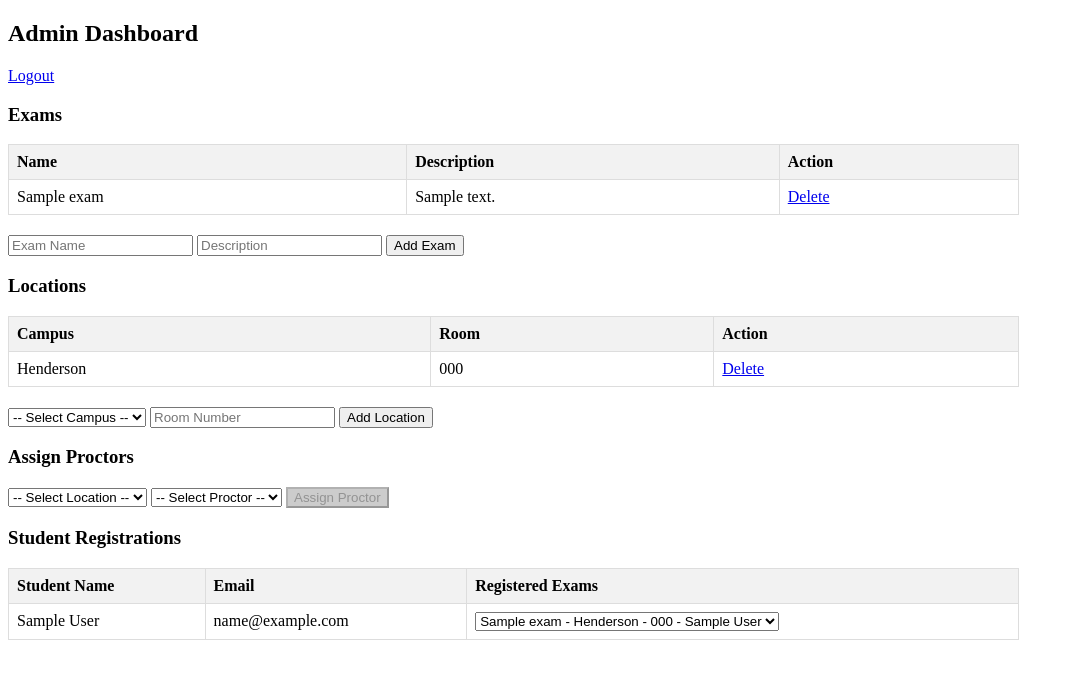
After one commit to Scrumpossible/ExamRegistration, a Flask app: page /admin/dashboard in a window 1280 px wide. The commit adds this page. Shown: the top 679 px of the page, without its empty margins (0-1074 px from the left). Run offline with Flask 3, Linux system fonts and the light colour scheme; the visitor is signed in with stand-in values (Sample User, id 1); tables that the repository leaves empty hold one stand-in row (values such as "Sample post").

Commit message:
Added working Admin page
login, logout, add/delete exams, locations, and proctors, and view student exam registrations

```diff
--- /dev/null
+++ b/Templates/AdminDashboard.html
@@ -0,0 +1,132 @@
+<!DOCTYPE html>
+<html>
+<head>
+    <title>Admin Dashboard</title>
+    <style>
+        table { border-collapse: collapse; width: 80%; margin-bottom: 20px; }
+        th, td { border: 1px solid #ddd; padding: 8px; text-align: left; }
+        th { background-color: #f2f2f2; }
+        input[type="submit"]:disabled { background-color: #ccc; cursor: not-allowed; }
+    </style>
+</head>
+<body>
+    <h2>Admin Dashboard</h2>
+    <p><a href="/admin/logout">Logout</a></p>
+
+    <!-- Exams Section -->
+    <h3>Exams</h3>
+    <table>
+        <tr>
+            <th>Name</th>
+            <th>Description</th>
+            <th>Action</th>
+        </tr>
+        {% for exam in exams %}
+        <tr>
+            <td>{{ exam.name }}</td>
+            <td>{{ exam.descriptions }}</td>
+            <td><a href="/admin/delete_exam/{{ exam.id }}">Delete</a></td>
+        </tr>
+        {% endfor %}
+    </table>
+
+    <form method="POST" action="/admin/add_exam">
+        <input type="text" name="name" placeholder="Exam Name" required>
+        <input type="text" name="description" placeholder="Description">
+        <input type="submit" value="Add Exam">
+    </form>
+
+    <!-- Locations Section -->
+    <h3>Locations</h3>
+    <table>
+        <tr>
+            <th>Campus</th>
+            <th>Room</th>
+            <th>Action</th>
+        </tr>
+        {% for loc in locations %}
+        <tr>
+            <td>{{ loc.campus_name }}</td>
+            <td>{{ loc.room_number }}</td>
+            <td><a href="/admin/delete_location/{{ loc.id }}">Delete</a></td>
+        </tr>
+        {% endfor %}
+    </table>
+
+    <form method="POST" action="/admin/add_location">
+        <select name="campus_name" required>
+            <option value="">-- Select Campus --</option>
+            <option value="Henderson">Henderson</option>
+            <option value="North Las Vegas">North Las Vegas</option>
+            <option value="West Charleston">West Charleston</option>
+        </select>
+        <input type="text" name="room_number" placeholder="Room Number" required>
+        <input type="submit" value="Add Location">
+    </form>
+
+    <!-- Assign Proctors Section -->
+    <h3>Assign Proctors</h3>
+    <form method="POST" action="/admin/assign_proctor">
+        <select name="location_id" id="locationSelect" required>
+            <option value="">-- Select Location --</option>
+            {% for loc in locations %}
+            <option value="{{ loc.id }}">{{ loc.campus_name }} - {{ loc.room_number }}</option>
+            {% endfor %}
+        </select>
+
+        <select name="proctor_id" id="proctorSelect" required>
+            <option value="">-- Select Proctor --</option>
+            {% for user in proctors %}
+            <option value="{{ user.id }}">{{ user.full_name }}</option>
+            {% endfor %}
+        </select>
+
+        <input type="submit" value="Assign Proctor" id="assignButton" disabled>
+    </form>
+
+    <h3>Student Registrations</h3>
+    <table>
+        <tr>
+            <th>Student Name</th>
+            <th>Email</th>
+            <th>Registered Exams</th>
+        </tr>
+        {% for entry in student_data %}
+        <tr>
+            <td>{{ entry.student.full_name }}</td>
+            <td>{{ entry.student.email }}</td>
+            <td>
+                <select>
+                    {% if entry.exams %}
+                        {% for exam in entry.exams %}
+                            <option>
+                                {{ exam.exam_name }} - {{ exam.campus_name }} - {{ exam.room_number }} - {{ exam.proctor_name or 'No Proctor' }}
+                            </option>
+                        {% endfor %}
+                    {% else %}
+                        <option>No exams scheduled</option>
+                    {% endif %}
+                </select>
+            </td>
+        </tr>
+        {% endfor %}
+    </table>
+
+    <script>
+        const locationSelect = document.getElementById('locationSelect');
+        const proctorSelect = document.getElementById('proctorSelect');
+        const assignButton = document.getElementById('assignButton');
+
+        function updateButtonState() {
+            if (locationSelect.value && proctorSelect.value) {
+                assignButton.disabled = false;
+            } else {
+                assignButton.disabled = true;
+            }
+        }
+
+        locationSelect.addEventListener('change', updateButtonState);
+        proctorSelect.addEventListener('change', updateButtonState);
+    </script>
+</body>
+</html>
--- a/Templates/Login.html
+++ b/Templates/Login.html
@@ -1,5 +1,10 @@
 {% extends 'layout.html' %}
 {% block content %}
+    <!-- Admin link in upper right -->
+    <div style="position: absolute; top: 10px; right: 10px;">
+        <a href="/admin">Admin Login</a>
+    </div>
+
     <section>
         <h2>Login</h2>
         <form>
--- a/app.py
+++ b/app.py
@@ -1,6 +1,17 @@
-from flask import Flask, render_template
+from flask import Flask, render_template, request, redirect, session
+import mysql.connector
 
 app = Flask(__name__)
+app.secret_key = 'your_secret_key'  # required for sessions
+
+# MySQL connection
+db = mysql.connector.connect(
+    host="localhost",
+    user="root",
+    password="root",       # your admin password
+    database="exam_registration"
+)
+cursor = db.cursor(dictionary=True)
 
 @app.route('/')
 def home():
@@ -16,7 +27,134 @@ def info():
 def faculty():
     return render_template('Faculty.html')
 
+@app.route('/admin', methods=['GET', 'POST'])
+def admin_login():
+    if request.method == 'POST':
+        email = request.form['email']
+        password = request.form['password']
+        cursor.execute("SELECT * FROM users WHERE email=%s AND password=%s AND role='admin'", (email, password))
+        admin_user = cursor.fetchone()
+        if admin_user:
+            session['admin_logged_in'] = True
+            return redirect('/admin/dashboard')
+        else:
+            return render_template('AdminLogin.html', error="Invalid credentials")
+    return render_template('AdminLogin.html')
 
+@app.route('/admin/dashboard')
+def admin_dashboard():
+    if not session.get('admin_logged_in'):
+        return redirect('/admin')
+
+    # Existing data
+    cursor.execute("SELECT * FROM exams")
+    exams = cursor.fetchall()
+
+    cursor.execute("SELECT * FROM locations")
+    locations = cursor.fetchall()
+
+    cursor.execute("SELECT * FROM users WHERE role='faculty'")
+    proctors = cursor.fetchall()
+
+    # New student registrations section
+    cursor.execute("SELECT * FROM users WHERE role='student'")
+    students = cursor.fetchall()
+
+    student_data = []
+    for student in students:
+        cursor.execute("""
+            SELECT e.name AS exam_name, l.campus_name, l.room_number, u.full_name AS proctor_name
+            FROM registrations r
+            JOIN exam_sessions s ON r.session_id = s.id
+            JOIN exams e ON s.exam_id = e.id
+            JOIN locations l ON s.location_id = l.id
+            LEFT JOIN users u ON s.proctor_id = u.id
+            WHERE r.user_id = %s
+        """, (student['id'],))
+        exams_for_student = cursor.fetchall()
+        student_data.append({'student': student, 'exams': exams_for_student})
+
+    # Updated render_template call
+    return render_template(
+        'AdminDashboard.html',
+        exams=exams,
+        locations=locations,
+        proctors=proctors,
+        student_data=student_data
+    )
+
+
+@app.route('/admin/add_exam', methods=['POST'])
+def add_exam():
+    if not session.get('admin_logged_in'):
+        return redirect('/admin')
+    name = request.form['name']
+    description = request.form['description']
+    cursor.execute("INSERT INTO exams (name, descriptions) VALUES (%s, %s)", (name, description))
+    db.commit()
+    return redirect('/admin/dashboard')
+
+@app.route('/admin/delete_exam/<int:exam_id>')
+def delete_exam(exam_id):
+    if not session.get('admin_logged_in'):
+        return redirect('/admin')
+    cursor.execute("DELETE FROM exams WHERE id=%s", (exam_id,))
+    db.commit()
+    return redirect('/admin/dashboard')
+
+@app.route('/admin/add_location', methods=['POST'])
+def add_location():
+    if not session.get('admin_logged_in'):
+        return redirect('/admin')
+    campus_name = request.form['campus_name']
+    room_number = request.form['room_number']
+    cursor.execute("INSERT INTO locations (campus_name, room_number) VALUES (%s, %s)", (campus_name, room_number))
+    db.commit()
+    return redirect('/admin/dashboard')
+
+@app.route('/admin/delete_location/<int:location_id>')
+def delete_location(location_id):
+    if not session.get('admin_logged_in'):
+        return redirect('/admin')
+    cursor.execute("DELETE FROM locations WHERE id=%s", (location_id,))
+    db.commit()
+    return redirect('/admin/dashboard')
+
+@app.route('/admin/assign_proctor', methods=['POST'])
+def assign_proctor():
+    if not session.get('admin_logged_in'):
+        return redirect('/admin')
+    location_id = request.form['location_id']
+    proctor_id = request.form['proctor_id']
+    # For simplicity, just update exam_sessions table's proctor_id for location
+    # If your schema requires, insert into exam_proctors table instead
+    cursor.execute("UPDATE exam_sessions SET proctor_id=%s WHERE location_id=%s", (proctor_id, location_id))
+    db.commit()
+    return redirect('/admin/dashboard')
+
+# Get all students
+cursor.execute("SELECT * FROM users WHERE role='student'")
+students = cursor.fetchall()
+
+# Get registrations for each student
+student_data = []
+for student in students:
+    cursor.execute("""
+        SELECT e.name AS exam_name, l.campus_name, l.room_number, u.full_name AS proctor_name
+        FROM registrations r
+        JOIN exam_sessions s ON r.session_id = s.id
+        JOIN exams e ON s.exam_id = e.id
+        JOIN locations l ON s.location_id = l.id
+        LEFT JOIN users u ON s.proctor_id = u.id
+        WHERE r.user_id = %s
+    """, (student['id'],))
+    exams = cursor.fetchall()
+    student_data.append({'student': student, 'exams': exams})
+
+@app.route('/admin/logout')
+def admin_logout():
+    session.pop('admin_logged_in', None)
+    return redirect('/admin')
 
 if __name__ == '__main__':
     app.run(host='localhost', port = 5000, debug = True)
```
Also changed, not shown: Templates/AdminLogin.html (added, +19 -0 lines). Lines whose indentation alone changed are shown as unchanged.
